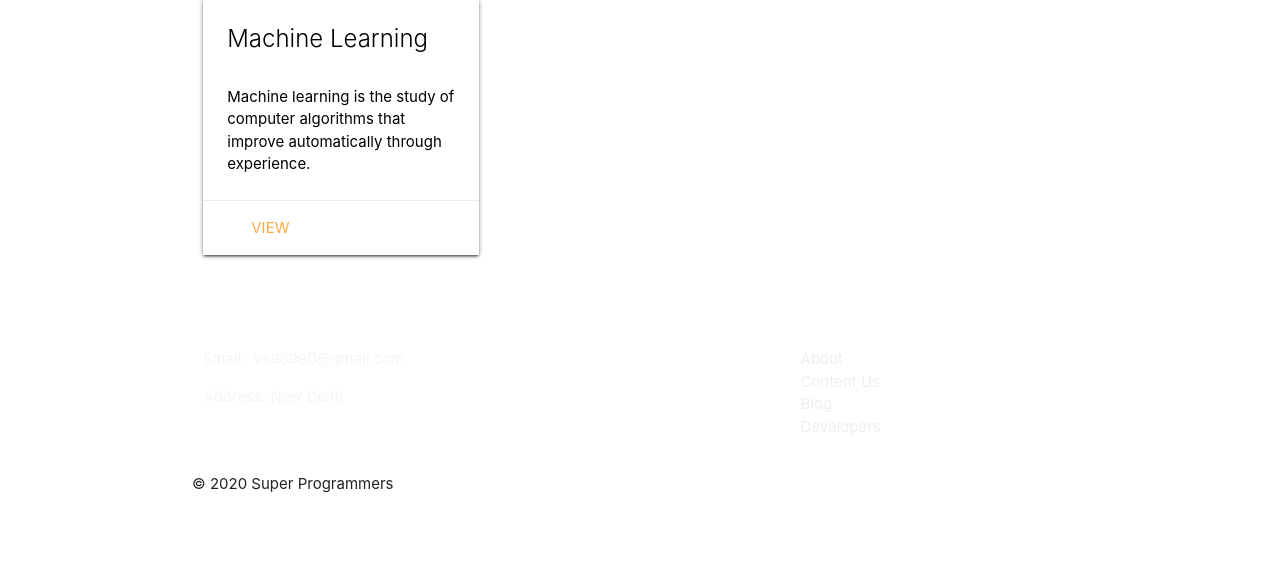
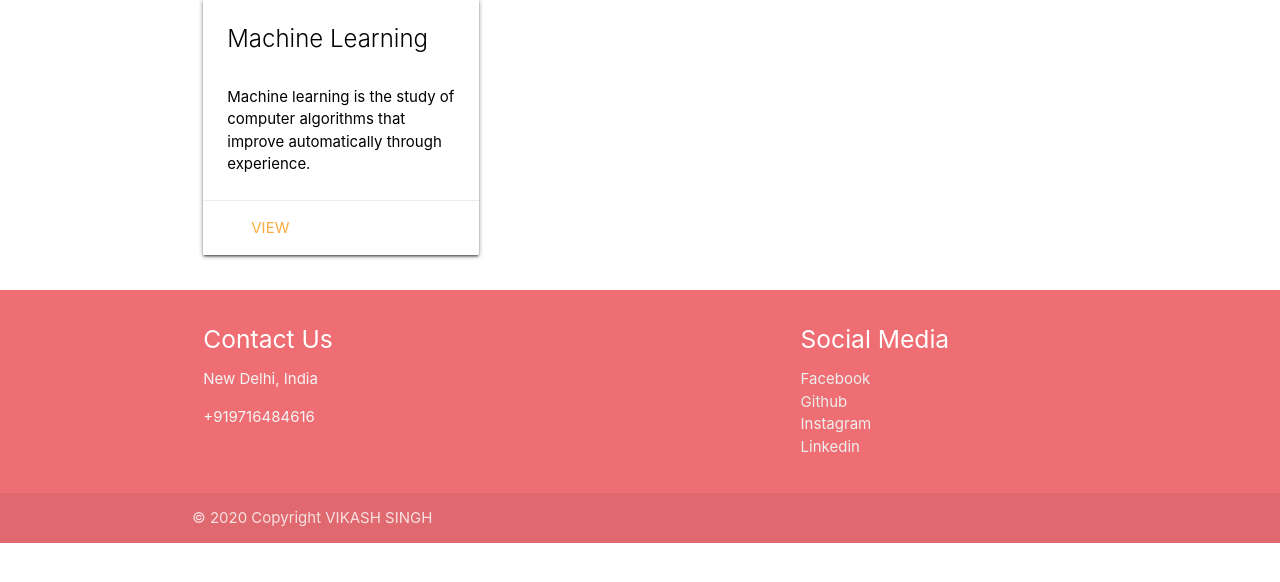
Before and after one commit to vikas981/BlogApp, a Django app: page / in a window 1280 px wide. Shown: the part 95-677 px from the top of the page. Run offline with Django 3.2, Linux system fonts and the light colour scheme; data comes from the database, SQL or seed files in the repository; some libraries are stand-ins or nearby versions.

Commit message:
change in footer

```diff
--- a/templates/base.html
+++ b/templates/base.html
@@ -5,8 +5,8 @@
     <meta name="viewport" content="width=device-width, initial-scale=1.0"/>
     <link rel="stylesheet" href="{% static 'tinymce/css/style.css' %}">
     <link rel="stylesheet" href="{% static 'tinymce/css/prism.css' %}">
-    <link rel="stylesheet" href="{% static 'tinymce/css/footer.css' %}">
-    <link rel="stylesheet" href="https://cdnjs.cloudflare.com/ajax/libs/materialize/1.0.0/css/materialize.min.css">
+    <link rel="stylesheet" href="{% static 'tinymce/css/materialize.min.css' %}">
+    <link rel="stylesheet" href="https://cdnjs.cloudflare.com/ajax/libs/font-awesome/4.7.0/css/font-awesome.min.css">
     <script src="https://cdnjs.cloudflare.com/ajax/libs/materialize/1.0.0/js/materialize.min.js"></script>
 
     <title>
--- a/templates/blog.html
+++ b/templates/blog.html
@@ -5,7 +5,7 @@
     <div class="col s12, m8, l8">
         <h2>{{blog.blog_title}}</h2>
 
-         <p style="font-size:70%">Last Updated By : <strong>{{user}}</strong></p>
+         <p style="font-size:70%">Last Updated By : <strong>{{blog.user_name}}</strong></p>
          <p style="font-size:70%">Last Updated On : <strong>{{blog.blog_published}}</strong></p>
         {{blog.blog_content|safe}}
         <br>
--- a/templates/categories.html
+++ b/templates/categories.html
@@ -1,6 +1,6 @@
 {% extends 'base.html' %}
 
-{% block title %} HOME {% endblock %}
+{% block title %} Home {% endblock %}
 {% block content %}
 
 
--- a/templates/includes/footer.html
+++ b/templates/includes/footer.html
@@ -1,25 +1,26 @@
-  <footer class="bg-primary">
+ <footer class="page-footer">
           <div class="container">
             <div class="row">
               <div class="col l6 s12">
-                <h5 class="white-text">Super Programmers</h5>
-                <p class="grey-text text-lighten-4">Email : vs98990@gmail.com</p>
-                <p class="grey-text text-lighten-4">Address: New Delhi</p>
+                <h5 class="white-text">Contact Us</h5>
+                <p class="grey-text text-lighten-4">New Delhi, India</p>
+                   <p class="grey-text text-lighten-4">+919716484616</p>
               </div>
               <div class="col l4 offset-l2 s12">
-                <h5 class="white-text">Links</h5>
+                <h5 class="white-text">Social Media</h5>
                 <ul>
-                  <li><a class="grey-text text-lighten-3" href="#!">About</a></li>
-                  <li><a class="grey-text text-lighten-3" href="#!">Content Us</a></li>
-                  <li><a class="grey-text text-lighten-3" href="#!">Blog</a></li>
-                  <li><a class="grey-text text-lighten-3" href="#!">Developers</a></li>
+                  <li><a class="grey-text text-lighten-3" href="#!">Facebook</a></li>
+                  <li><a class="grey-text text-lighten-3" href="#!">Github</a></li>
+                  <li><a class="grey-text text-lighten-3" href="#!">Instagram</a></li>
+                  <li><a class="grey-text text-lighten-3" href="#!">Linkedin</a></li>
                 </ul>
               </div>
             </div>
           </div>
           <div class="footer-copyright">
             <div class="container">
-            © 2020 Super Programmers
+            © 2020 Copyright VIKASH SINGH
+
             </div>
           </div>
         </footer>
```
